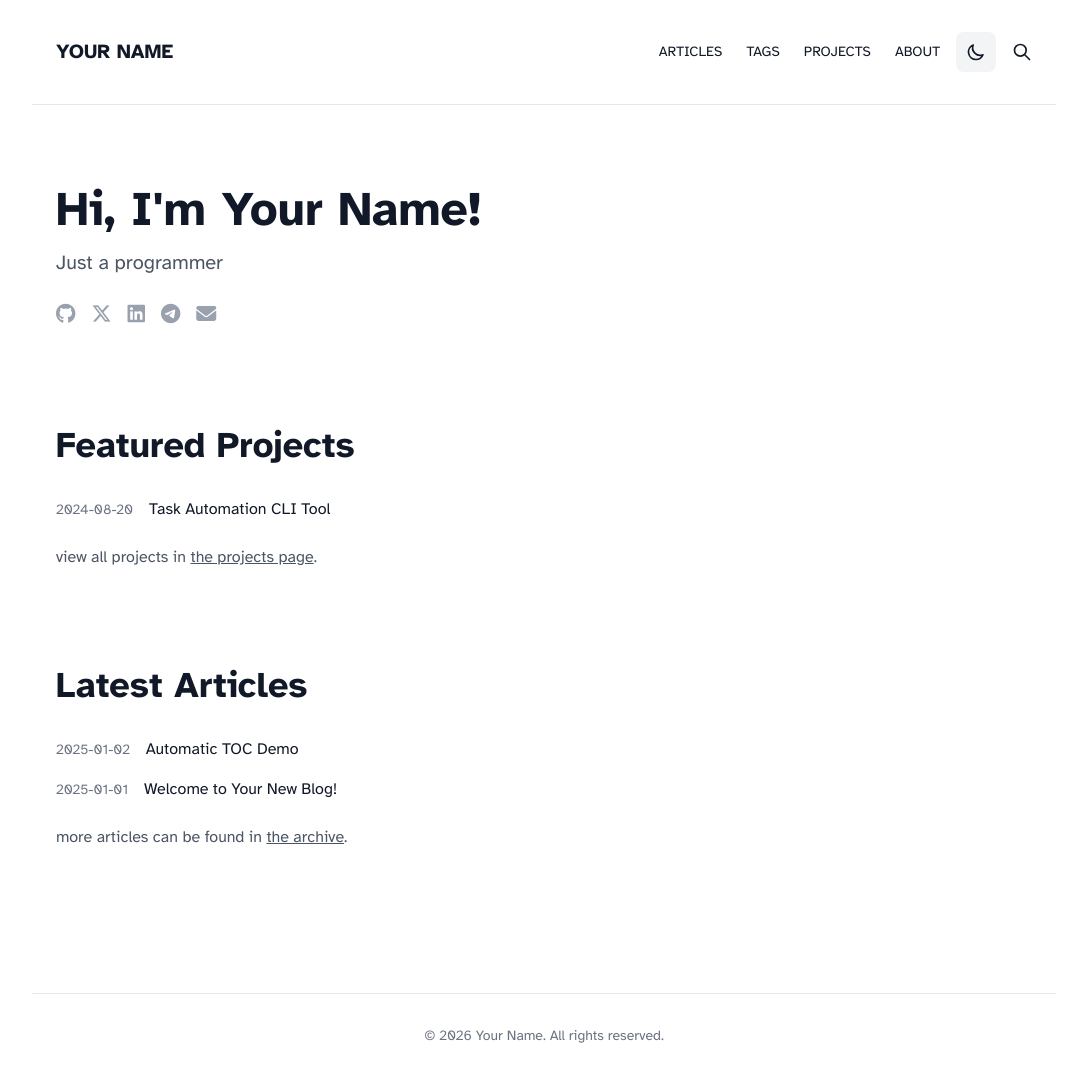
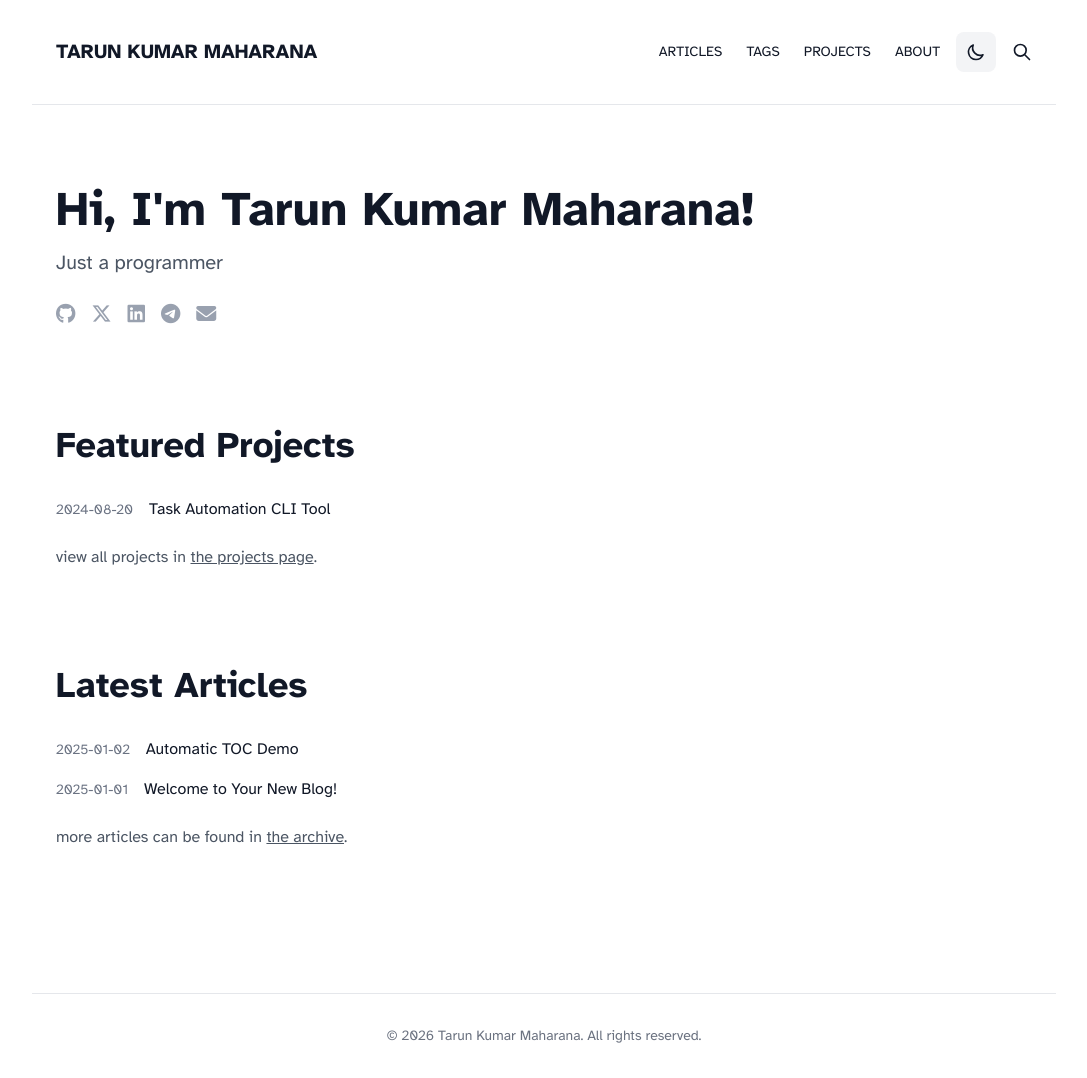
Before and after one commit to Blaze2216/Blaze2216.github.io, a Jekyll site: the page built from index.html, in a window 1280 px wide. Shown: the whole page, without its empty margins (96-1183 px from the left). Built offline with Jekyll 4.4.1, drawn with Linux system fonts in a browser that asks for light colours; nearby versions of some CDN libraries.

Commit message:
Update site configuration with personal details and links

```diff
--- a/_config.yml
+++ b/_config.yml
@@ -2,16 +2,16 @@
 # Site settings
 # -----------------------------------------------------------------------------
 
-title: Your Name
-first_name: Your
-last_name: Name
-greeting: "Hi, I'm Your Name!"
+title: Tarun Kumar Maharana
+first_name: Tarun
+last_name: Maharana
+greeting: "Hi, I'm Tarun Kumar Maharana!"
 tagline: "Just a programmer"
-email: your-email@example.com
+email: tarunkumar@mtarunk.site
 
 description: >- # the ">" symbol means to ignore newlines
   Personal blog - A programmer sharing thoughts on software development,
-  Python, and web technologies.
+  Java, and operating systems.
 
 footer_text: >
   Powered by <a href="https://jekyllrb.com/" target="_blank">Jekyll</a> with <a href="https://tailwindcss.com/" target="_blank">Tailwind CSS</a>.
@@ -20,16 +20,16 @@
 lang: en # the language of your site (for example: en, fr, cn, ru, etc.)
 icon: ⚛️  # the emoji used as the favicon (alternatively, provide image name in /assets/img/)
 
-url: "https://alihtt.github.io" # the base hostname & protocol for your site
-baseurl: "/al-minimal" # the subpath of your site, e.g. /blog/. Leave blank for root
+url: "https://blaze2216.github.io" # the base hostname & protocol for your site
+baseurl: "" # the subpath of your site, e.g. /blog/. Leave blank for root
 
 # -----------------------------------------------------------------------------
 # About
 # -----------------------------------------------------------------------------
 
 about: >-
-  I'm a programmer passionate about Python & Django.
-  I build efficient web applications and share my knowledge through this blog.
+  I'm a student passionate about Java and Linux.
+  Currently focusing on system programming, automation, and clean terminal configurations.
 
 # -----------------------------------------------------------------------------
 # Social Media
@@ -37,19 +37,19 @@
 
 social:
   - icon: fa-brands fa-github
-    link: https://github.com/yourusername
+    link: https://github.com/Blaze2216
     name: GitHub
   - icon: fa-brands fa-x-twitter
-    link: https://twitter.com/your_twitter
+    link: https://twitter.com/tarunkumar2216
     name: Twitter / X
   - icon: fa-brands fa-linkedin
-    link: https://linkedin.com/in/your_linkedin
+    link: https://linkedin.com/in/tarun-kumar-maharana
     name: LinkedIn
   - icon: fa-brands fa-telegram
-    link: https://t.me/your_telegram
+    link: https://t.me/usr_blaze
     name: Telegram
   - icon: fa-solid fa-envelope
-    link: mailto:your.email@example.com
+    link: mailto:tarunkumar@mtarunk.site
     name: Email
 
 # -----------------------------------------------------------------------------
```
